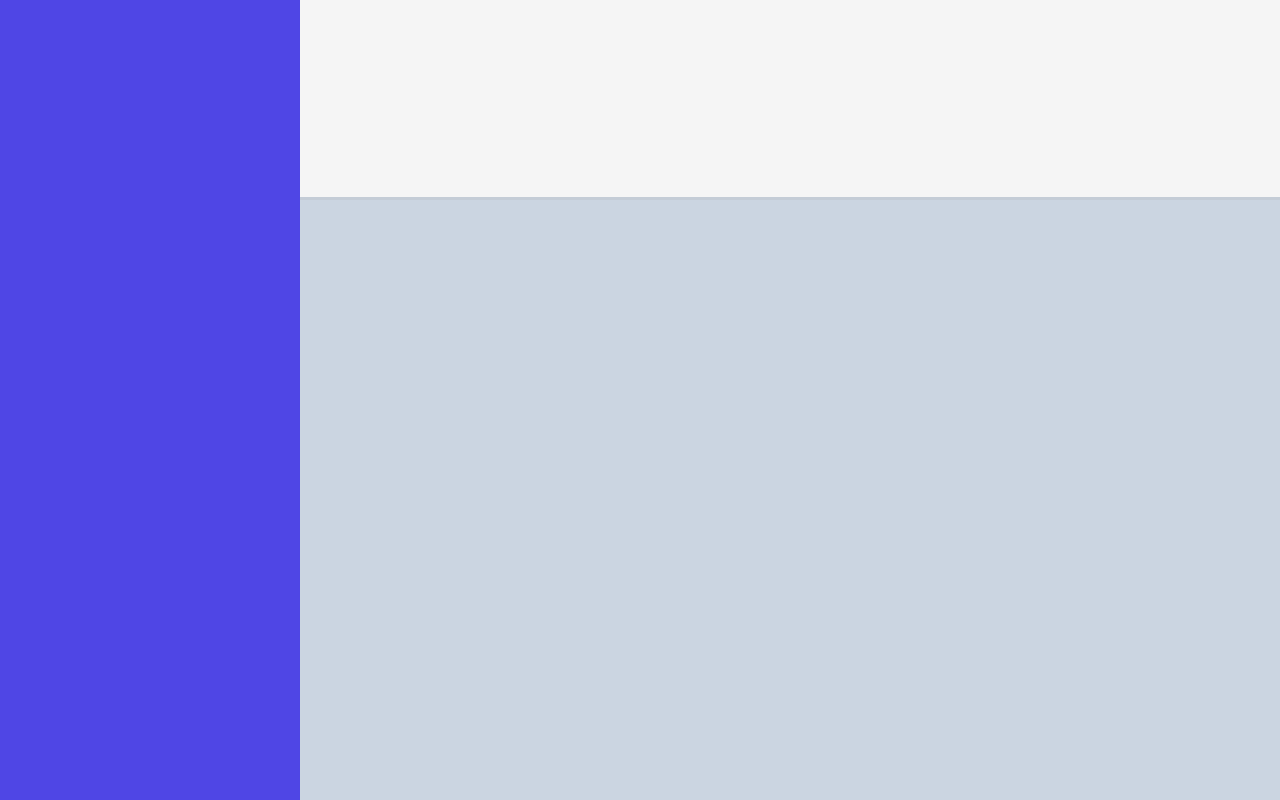
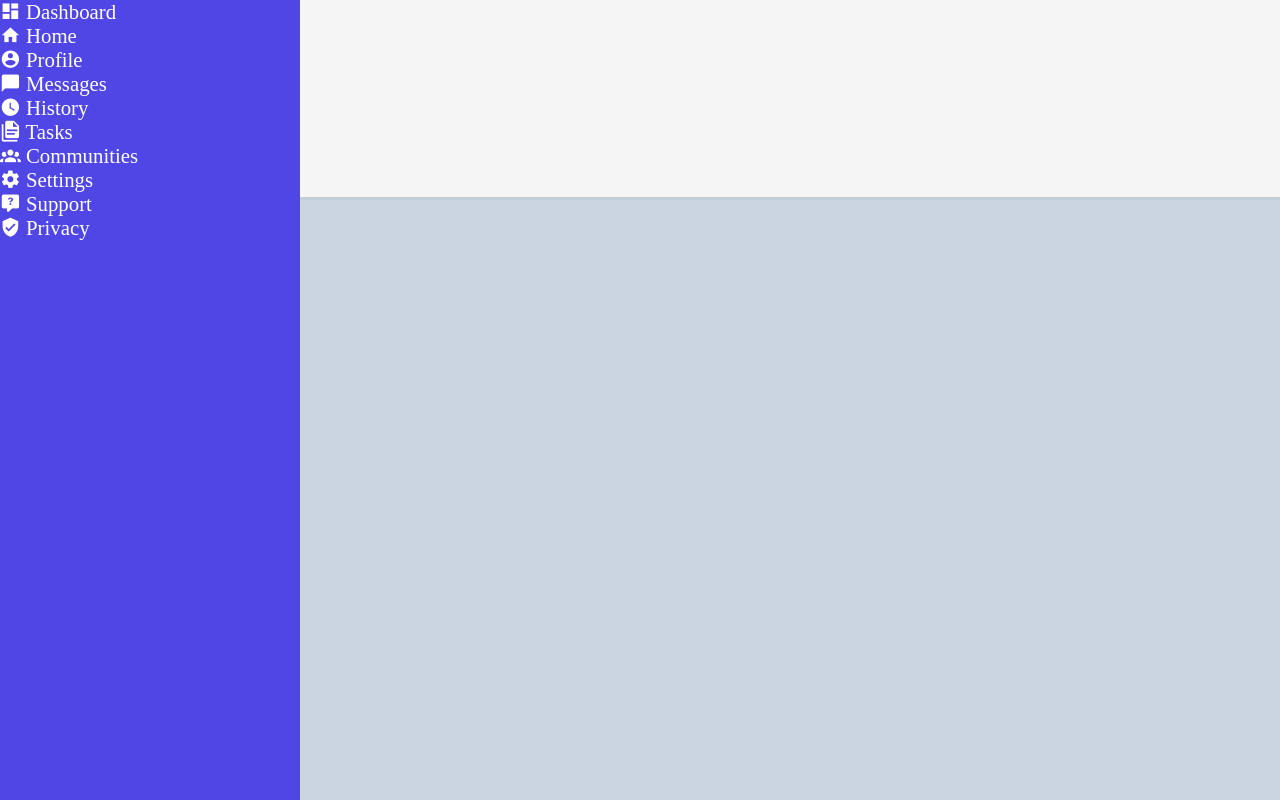
Before and after one commit to Christoph-Koehler/admin-dashboard-practice-project, a plain HTML site: page index.html in a window 1280 px wide. Drawn offline with Linux system fonts and the light colour scheme.

Commit message:
wip: add sidebar items

```diff
--- a/index.html
+++ b/index.html
@@ -5,12 +5,52 @@
     <meta http-equiv="X-UA-Compatible" content="IE=edge">
     <meta name="viewport" content="width=device-width, initial-scale=1.0">
     <title>Admin Dashboard</title>
+    <link rel="stylesheet" href="//cdn.jsdelivr.net/npm/@mdi/font@6.9.96/css/materialdesignicons.min.css">
     <link rel="stylesheet" href="style.css">
   </head>
   <body>
 	<div class="layout">
 		<div class="sidebar">
-
+      <div class="sidebar-item">
+        <span class="mdi mdi-view-dashboard"></span>
+        Dashboard
+      </div>
+      <div class="sidebar-item">
+        <span class="mdi mdi-home"></span>
+        Home
+      </div>
+      <div class="sidebar-item">
+        <span class="mdi mdi-account-circle"></span>
+        Profile
+      </div>
+      <div class="sidebar-item">
+        <span class="mdi mdi-message"></span>
+        Messages
+      </div>
+      <div class="sidebar-item">
+        <span class="mdi mdi-clock"></span>
+        History
+      </div>
+      <div class="sidebar-item">
+        <span class="mdi mdi-file-document-multiple"></span>
+        Tasks
+      </div>
+      <div class="sidebar-item">
+        <span class="mdi mdi-account-group"></span>
+        Communities
+      </div>
+      <div class="sidebar-item">
+        <span class="mdi mdi-cog"></span>
+        Settings
+      </div>
+      <div class="sidebar-item">
+        <span class="mdi mdi-comment-question"></span>
+        Support
+      </div>
+      <div class="sidebar-item">
+        <span class="mdi mdi-shield-check"></span>
+        Privacy
+      </div>
 		</div>
 		<div class="header">
 
--- a/style.css
+++ b/style.css
@@ -27,6 +27,11 @@ body {
 	background-color: var(--main-color);
 }
 
+.sidebar-item {
+	color: white;
+	font-size: 1.3rem;
+}
+
 .header {
 	grid-area: header;
 	background-color: var(--neutral-white);
```
